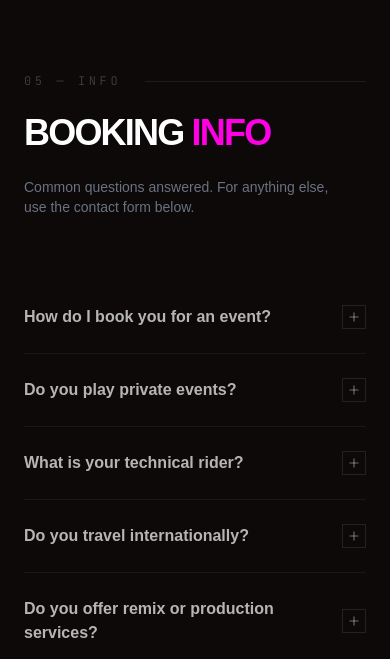
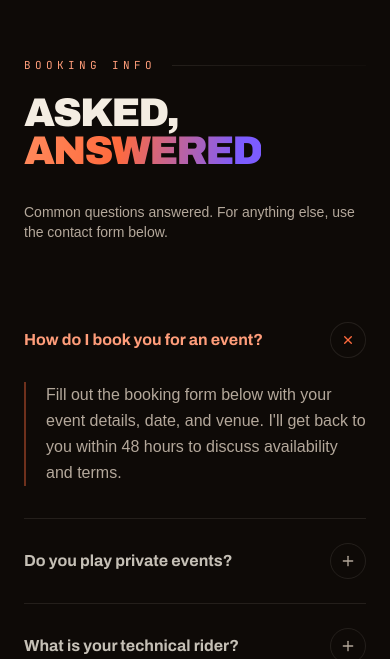
Before and after one commit to Icyubahiro-Jay-P/Portifolio, a React (Vite) app: page /dj in a window 390 px wide. Shown: the part 4288-4947 px from the top of the page. Built offline with nearby package versions, Linux system fonts and the light colour scheme.

Commit message:
style: update DjFAQ component for improved question/answer structure and layout consistency

```diff
--- a/src/components/dj/DjFAQ.tsx
+++ b/src/components/dj/DjFAQ.tsx
@@ -5,108 +5,110 @@ import { PlusIcon } from "lucide-react";
 
 const faqs = [
   {
-    question: "How do I book you for an event?",
-    answer:
-      "Fill out the booking form below with your event details, date, and venue. I'll get back to you within 48 hours to discuss availability and terms.",
+    q: "How do I book you for an event?",
+    a: "Fill out the booking form below with your event details, date, and venue. I'll get back to you within 48 hours to discuss availability and terms.",
   },
   {
-    question: "Do you play private events?",
-    answer:
-      "Yes, I'm available for select private events provided the musical direction aligns with my style. Reach out with your event brief and we can discuss further.",
+    q: "Do you play private events?",
+    a: "Yes, I'm available for select private events provided the musical direction aligns with my style. Reach out with your event brief and we can discuss further.",
   },
   {
-    question: "What is your technical rider?",
-    answer:
-      "I can work with most standard club setups. A full technical rider is provided upon confirmed booking. CDJ-3000s and a DJM-900NXS2 are preferred.",
+    q: "What is your technical rider?",
+    a: "I can work with most standard club setups. A full technical rider is provided upon confirmed booking. CDJ-3000s and a DJM-900NXS2 are preferred.",
   },
   {
-    question: "Do you travel internationally?",
-    answer:
-      "Yes — international bookings are available. Travel, accommodation, and visa costs are to be covered by the promoter or event organiser.",
+    q: "Do you travel internationally?",
+    a: "Yes — international bookings are available. Travel, accommodation, and visa costs are to be covered by the promoter or event organiser.",
   },
   {
-    question: "Do you offer remix or production services?",
-    answer:
-      "Yes. I take on selective remix and original production work. Timelines and fees vary by project — contact me with your brief and I'll respond with availability.",
+    q: "Do you offer remix or production services?",
+    a: "Yes. I take on selective remix and original production work. Timelines and fees vary by project — send me your brief and I'll respond with availability.",
   },
 ];
 
 const DjFAQ = () => {
-  const [openIndex, setOpenIndex] = useState<number | null>(null);
+  const [openIndex, setOpenIndex] = useState<number | null>(0);
 
   return (
-    <section className="relative px-6 py-32 bg-dark-surface/20">
+    <section className="relative px-6 py-28 md:py-36 bg-dj-base-2/50">
       <div className="max-w-4xl mx-auto">
-        {/* Section label */}
-        <div className="flex items-center gap-6 mb-6">
-          <span className="font-mono text-xs text-white/20 tracking-[0.3em] uppercase">
-            05 — Info
+        <div className="flex items-center gap-4 mb-5">
+          <span className="font-mono text-[11px] tracking-[0.4em] text-dj-heat-soft uppercase">
+            Booking info
           </span>
-          <div className="flex-1 h-px bg-white/8" />
+          <div className="flex-1 h-px dj-hairline" />
         </div>
 
-        <div className="flex flex-col gap-6 mb-16 md:flex-row md:items-end md:justify-between">
-          <h2 className="text-4xl font-black tracking-tighter text-white uppercase font-display md:text-6xl">
-            Booking <span className="text-neon-pink">Info</span>
+        <h2 className="mb-8 font-dj text-[clamp(2.5rem,6vw,4.5rem)] font-black leading-[0.95] tracking-tighter uppercase text-dj-paper">
+          Asked, <span className="dj-heat-text">answered</span>
         </h2>
-          <p className="max-w-xs font-sans text-sm text-gray-500 md:text-right">
+
+        <p className="mb-14 max-w-md font-sans text-sm text-dj-muted">
           Common questions answered. For anything else, use the contact form
           below.
         </p>
-        </div>
 
-        <div className="divide-y divide-white/6">
-          {faqs.map((faq, idx) => (
+        <div className="divide-y divide-dj-line">
+          {faqs.map((faq, idx) => {
+            const open = openIndex === idx;
+            return (
               <m.div
                 key={idx}
                 initial={{ opacity: 0 }}
                 whileInView={{ opacity: 1 }}
                 viewport={{ once: true }}
-              transition={{ delay: idx * 0.08 }}
+                transition={{ delay: idx * 0.05 }}
               >
                 <button
                   id={`faq-item-${idx}`}
-                onClick={() => setOpenIndex(openIndex === idx ? null : idx)}
+                  aria-expanded={open}
+                  onClick={() => setOpenIndex(open ? null : idx)}
                   className="flex items-center justify-between w-full gap-6 py-6 text-left group"
                 >
-                <span className="font-sans text-base font-semibold transition-colors duration-200 md:text-lg text-white/70 group-hover:text-white">
-                  {faq.question}
+                  <span
+                    className={`font-dj text-base font-bold transition-colors duration-200 md:text-lg ${
+                      open ? "text-dj-heat-soft" : "text-dj-paper/80 group-hover:text-dj-paper"
+                    }`}
+                  >
+                    {faq.q}
                   </span>
                   <m.div
-                  animate={{ rotate: openIndex === idx ? 45 : 0 }}
-                  transition={{ duration: 0.25 }}
-                  className="flex items-center justify-center w-6 h-6 transition-colors duration-200 border shrink-0 border-white/10 group-hover:border-neon-pink group-hover:text-neon-pink"
+                    animate={{ rotate: open ? 45 : 0 }}
+                    transition={{ duration: 0.25, ease: [0.22, 1, 0.36, 1] }}
+                    className="flex items-center justify-center w-9 h-9 shrink-0 rounded-full border border-dj-line transition-colors group-hover:border-dj-heat/50"
                   >
-                  <PlusIcon className="w-3.5 h-3.5 text-white/40 group-hover:text-neon-pink transition-colors" />
+                    <PlusIcon
+                      className={`w-4 h-4 transition-colors ${
+                        open ? "text-dj-heat" : "text-dj-muted group-hover:text-dj-heat-soft"
+                      }`}
+                    />
                   </m.div>
                 </button>
 
                 <AnimatePresence initial={false}>
-                {openIndex === idx && (
+                  {open && (
                     <m.div
-                    key="content"
                       initial={{ height: 0, opacity: 0 }}
                       animate={{ height: "auto", opacity: 1 }}
                       exit={{ height: 0, opacity: 0 }}
-                    transition={{
-                      duration: 0.3,
-                      ease: [0.04, 0.62, 0.23, 0.98],
-                    }}
+                      transition={{ duration: 0.32, ease: [0.04, 0.62, 0.23, 0.98] }}
                       className="overflow-hidden"
                     >
-                    <div className="pb-8 pl-0 pr-12">
-                      <p className="pl-4 font-sans text-base leading-relaxed text-gray-400 border-l-2 border-neon-pink/30">
-                        {faq.answer}
+                      <div className="pb-8">
+                        <p className="pl-5 border-l-2 border-dj-heat/40 font-sans text-base leading-relaxed text-dj-muted">
+                          {faq.a}
                         </p>
                       </div>
                     </m.div>
                   )}
                 </AnimatePresence>
               </m.div>
-          ))}
+            );
+          })}
         </div>
       </div>
     </section>
   );
-}
+};
+
 export default DjFAQ;
```
Lines whose indentation alone changed are shown as unchanged.
